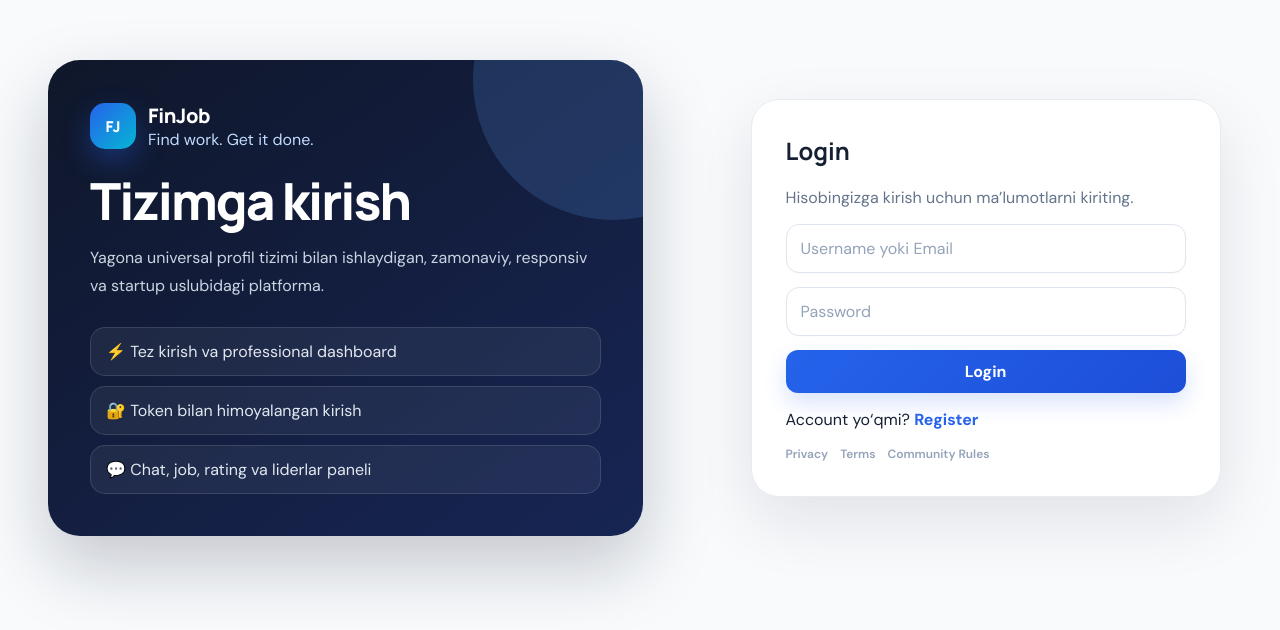
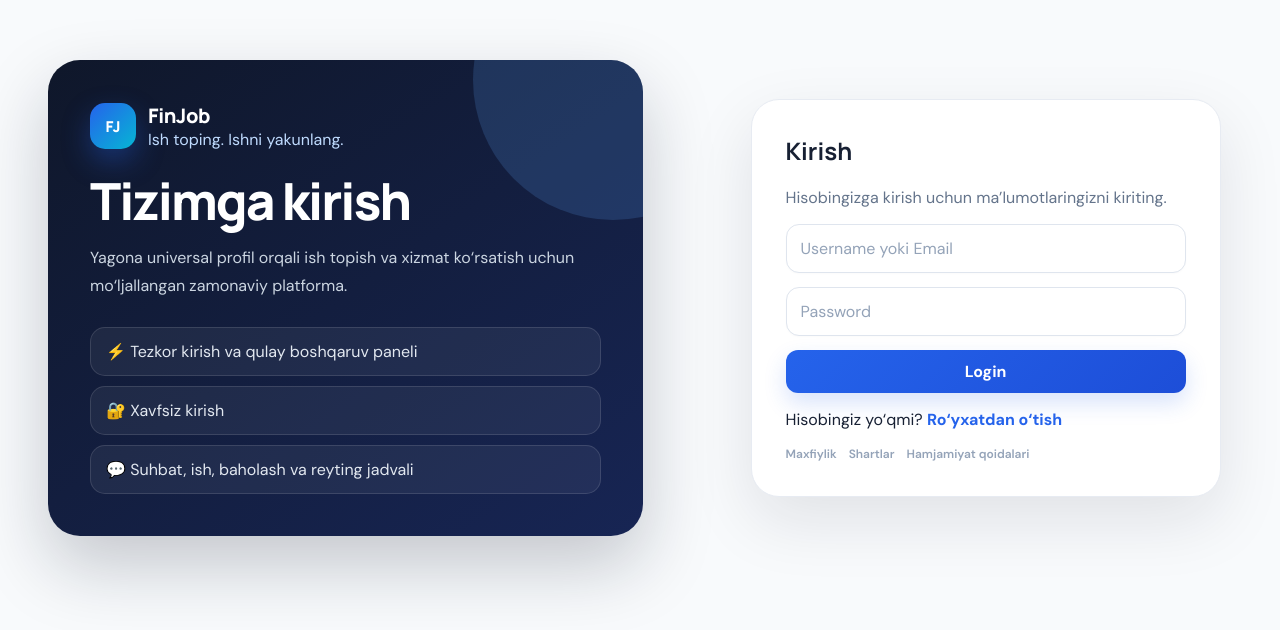
Before and after one commit to XudayberganovAllanazar1211/Job-Application-Loyiha, a React (Vite) app in the folder frontend/: page /login in a window 1280 px wide. Shown: the part 102-732 px from the top of the page. Built offline with nearby package versions, Linux system fonts and the light colour scheme; no server answers.

Commit message:
Translate FinJob interface to Uzbek

```diff
--- a/frontend/src/pages/Login.jsx
+++ b/frontend/src/pages/Login.jsx
@@ -44,26 +44,26 @@ export default function Login() {
                         <div className="brand-badge">FJ</div>
                         <div>
                             <div className="brand-name">FinJob</div>
-                            <div className="helper">Find work. Get it done.</div>
+                            <div className="helper">Ish toping. Ishni yakunlang.</div>
                         </div>
                     </div>
                     <h1 className="hero-title">Tizimga kirish</h1>
                     <p className="hero-text">
-                        Yagona universal profil tizimi bilan ishlaydigan, zamonaviy, responsiv va startup uslubidagi platforma.
+                        Yagona universal profil orqali ish topish va xizmat ko‘rsatish uchun mo‘ljallangan zamonaviy platforma.
                     </p>
                     <div className="hero-points">
-                        <div className="hero-point">⚡ Tez kirish va professional dashboard</div>
-                        <div className="hero-point">🔐 Token bilan himoyalangan kirish</div>
-                        <div className="hero-point">💬 Chat, job, rating va liderlar paneli</div>
+                        <div className="hero-point">⚡ Tezkor kirish va qulay boshqaruv paneli</div>
+                        <div className="hero-point">🔐 Xavfsiz kirish</div>
+                        <div className="hero-point">💬 Suhbat, ish, baholash va reyting jadvali</div>
                     </div>
                 </div>
             </section>
 
             <section className="auth-hero">
                 <div className="auth-card">
-                    <h2 style={{ marginTop: 0 }}>Login</h2>
+                    <h2 style={{ marginTop: 0 }}>Kirish</h2>
                     <p className="muted" style={{ marginTop: 0 }}>
-                        Hisobingizga kirish uchun ma’lumotlarni kiriting.
+                        Hisobingizga kirish uchun ma’lumotlaringizni kiriting.
                     </p>
 
                     {notice && <div className="notice warn" style={{ marginBottom: 14 }}>{notice}</div>}
@@ -90,12 +90,12 @@ export default function Login() {
                     </form>
 
                     <p style={{ marginTop: 16 }}>
-                        Account yo‘qmi? <Link className="link" to="/register">Register</Link>
+                        Hisobingiz yo‘qmi? <Link className="link" to="/register">Ro‘yxatdan o‘tish</Link>
                     </p>
                     <div className="auth-legal-links">
-                        <Link to="/privacy">Privacy</Link>
-                        <Link to="/terms">Terms</Link>
-                        <Link to="/community-rules">Community Rules</Link>
+                        <Link to="/privacy">Maxfiylik</Link>
+                        <Link to="/terms">Shartlar</Link>
+                        <Link to="/community-rules">Hamjamiyat qoidalari</Link>
                     </div>
                 </div>
             </section>
```
